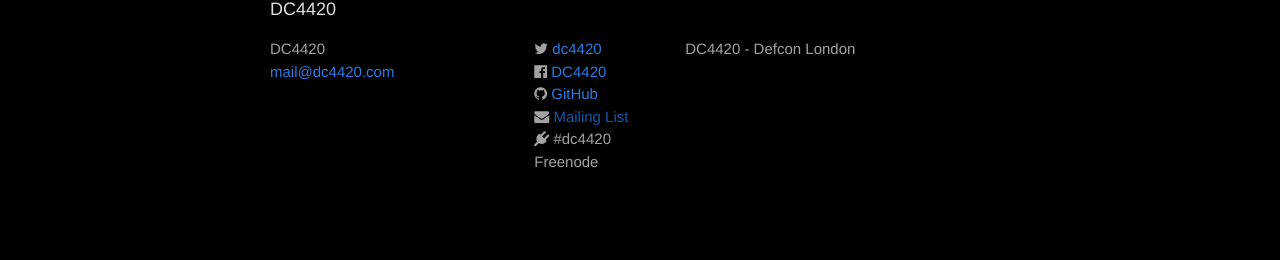
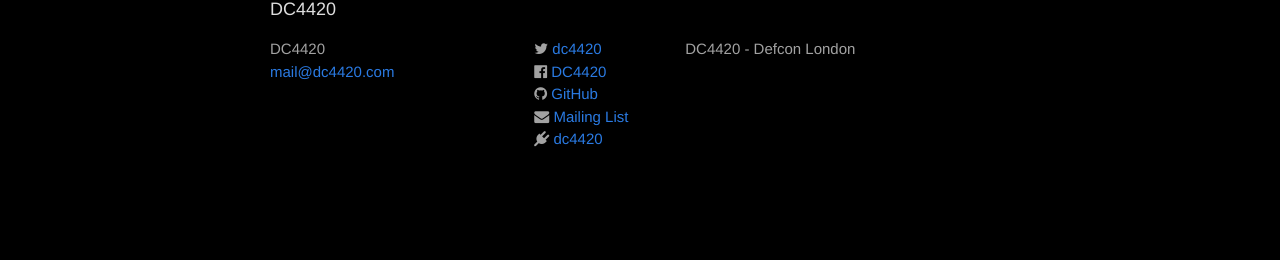
Before and after one commit to dc4420/website, a Jekyll site: the page built from index.html, in a window 1280 px wide. Shown: the part 1500-1760 px from the top of the page. Built offline with Jekyll 4.4.1, drawn with Linux system fonts in a browser that asks for light colours; nearby versions of some CDN libraries; some of the changed lines change nothing that is shown.

Commit message:
Changes IRC to freenode webchat

```diff
--- a/_config.yml
+++ b/_config.yml
@@ -14,7 +14,8 @@
 facebook_group_id: 282646421860423
 facebook_group_name: DC4420
 github: dc4420
-irc: dc4420 Freenode
+# Freenode only
+irc: dc4420
 mailing_list: http://lists.dc4420.org/cgi-bin/mailman/listinfo/dc4420
 Talks: talks@dc4420.org
 
--- a/_includes/footer.html
+++ b/_includes/footer.html
@@ -58,7 +58,7 @@
           {% if site.mailing_list %}
           <li>
             <i class="fa fa-envelope"></i>
-            <a href="{{ site.mailinglist }}">
+            <a href="{{ site.mailing_list }}">
                 <span class="username">Mailing List</span>
             </a>
           </li>
@@ -67,7 +67,9 @@
           {% if site.irc %}
           <li>
             <i class="fa fa-plug"></i>
-            <span class="username">#{{ site.irc }}</span>
+            <a href="https://webchat.freenode.net/?channels={{ site.irc }}">
+                <span class="username">{{ site.irc }}</span>
+            </a>
           </li>
           {% endif %}
 
```
